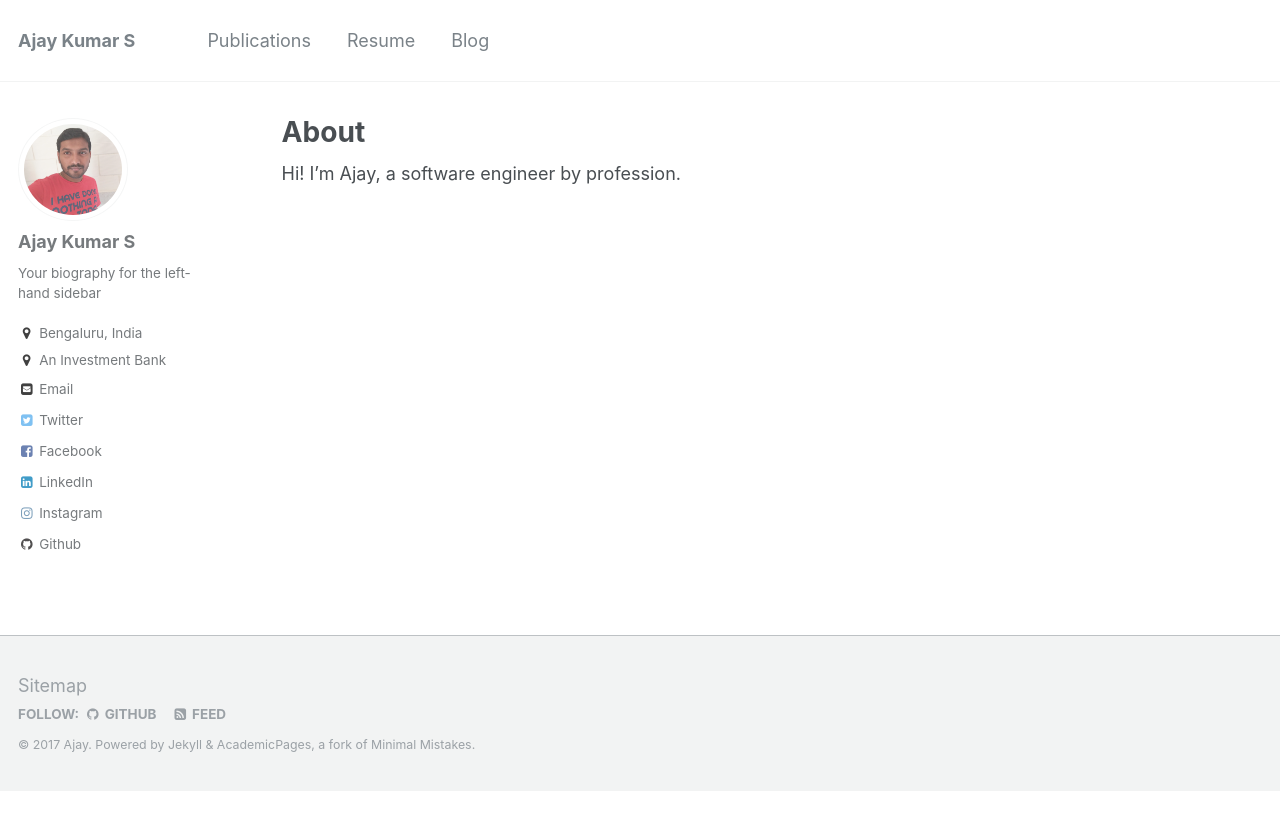
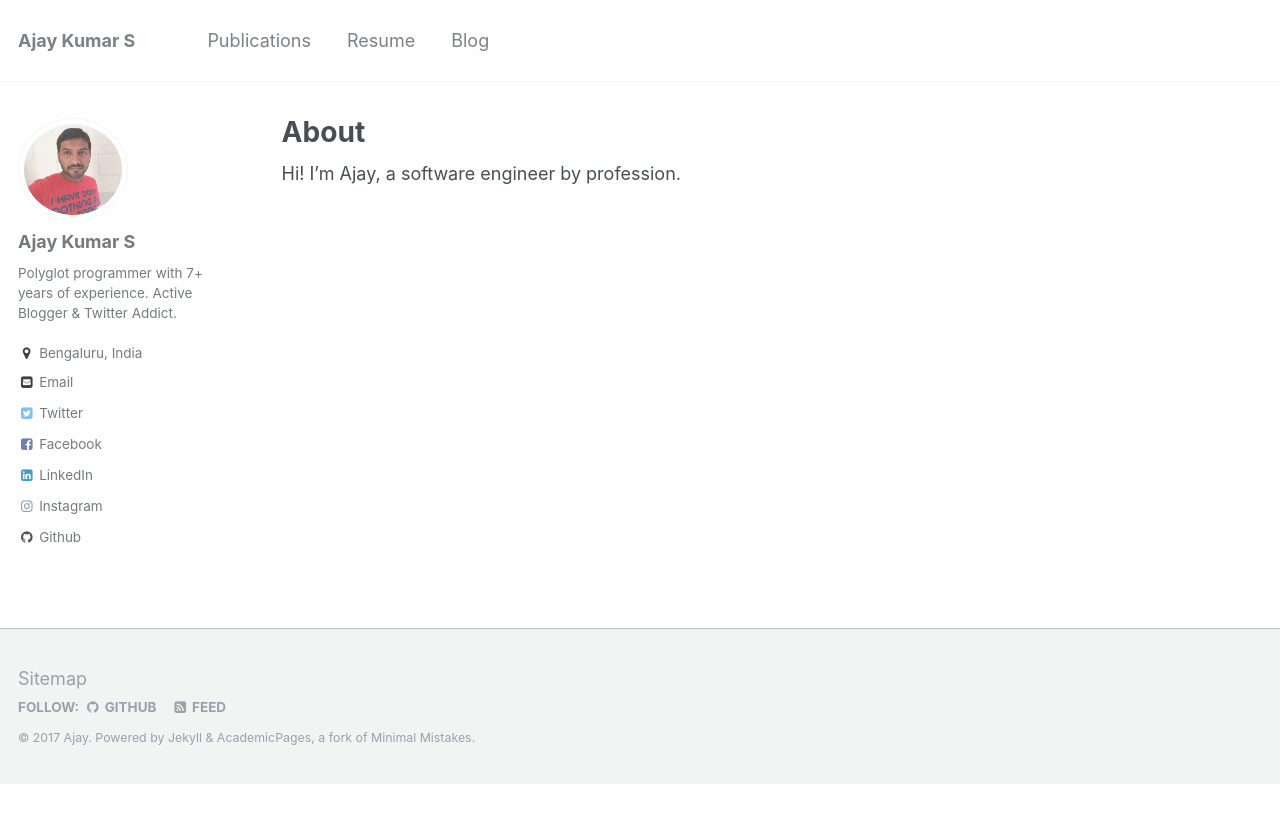
Before and after one commit to sajaykumar/sajaykumar.github.io, a Jekyll site: the page built from _pages/about.md, in a window 1280 px wide. Shown: the top 830 px of the page. Built offline with Jekyll 4.4.1, drawn with Linux system fonts in a browser that asks for light colours.

Commit message:
initial fork from minimal-mistakes

```diff
--- a/_config.yml
+++ b/_config.yml
@@ -79,9 +79,9 @@ analytics:
 author:
   name             : "Ajay Kumar S"
   avatar           : "profile.png"
-  bio              : "Your biography for the left-hand sidebar"
+  bio              : "Polyglot programmer with 7+ years of experience. Active Blogger & Twitter Addict."
   location         : "Bengaluru, India"
-  employer         : "An Investment Bank"
+  employer         :
   googlescholar    :
   email            : "sajaykumr@gmail.com"
   uri              :
```
